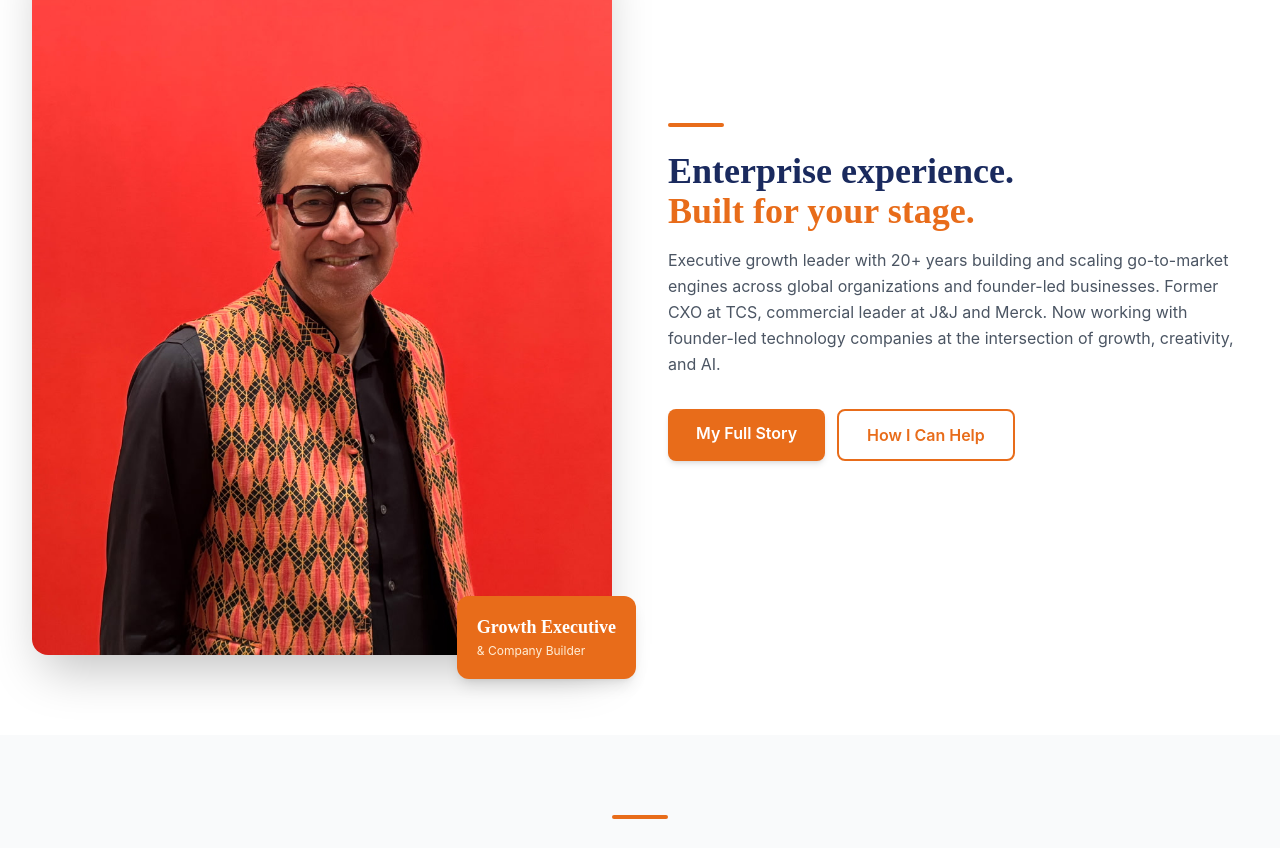
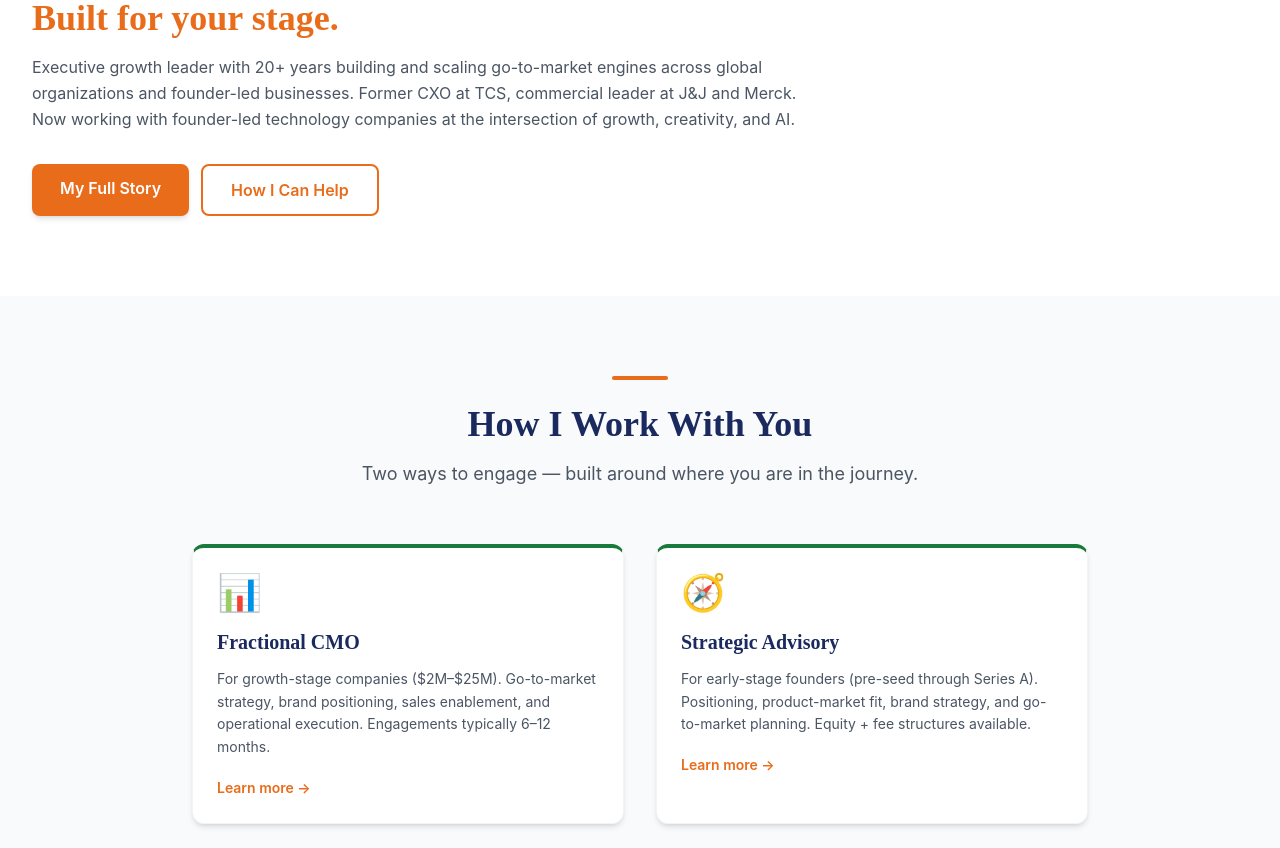
Before and after one commit to shubhalokg/shubhalok-website, a Next.js app: page / in a window 1280 px wide. Shown: the part 1821-2669 px from the top of the page. Built offline with nearby package versions, Linux system fonts and the light colour scheme.

Commit message:
Remove duplicate photo from Home page

```diff
--- a/app/(main)/page.tsx
+++ b/app/(main)/page.tsx
@@ -182,26 +182,7 @@ export default function HomePage() {
       {/* ── Who I Am ─────────────────────────────────────────────────── */}
       <section className="py-20 bg-white">
         <div className="max-w-7xl mx-auto px-4 sm:px-6 lg:px-8">
-          <div className="grid md:grid-cols-2 gap-14 items-center">
-            <div className="relative">
-              <div className="relative aspect-[4/5] rounded-2xl overflow-hidden shadow-2xl">
-                <Image
-                  src="/shubhalok-headshot.jpg"
-                  alt="Shubhalok Ghosh"
-                  fill
-                  className="object-cover object-top"
-                  sizes="(max-width: 768px) 100vw, 50vw"
-                />
-              </div>
-              <div className="absolute -bottom-6 -right-6 bg-brand-orange text-white rounded-xl p-5 shadow-lg max-w-[220px]">
-                <p className="font-serif text-lg font-bold leading-tight">
-                  Growth Executive
-                </p>
-                <p className="text-orange-100 text-xs mt-1">&amp; Company Builder</p>
-              </div>
-            </div>
-
-            <div>
+          <div className="max-w-3xl">
             <div className="accent-bar" />
             <h2 className="section-heading">
               Enterprise experience.<br />
@@ -220,7 +201,6 @@ export default function HomePage() {
               <Link href="/services" className="btn-outline">
                 How I Can Help
               </Link>
-              </div>
             </div>
           </div>
         </div>
```
Lines whose indentation alone changed are shown as unchanged.
